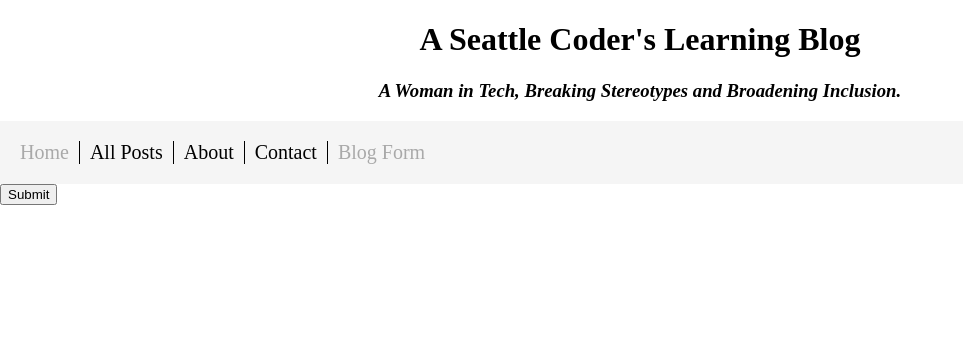
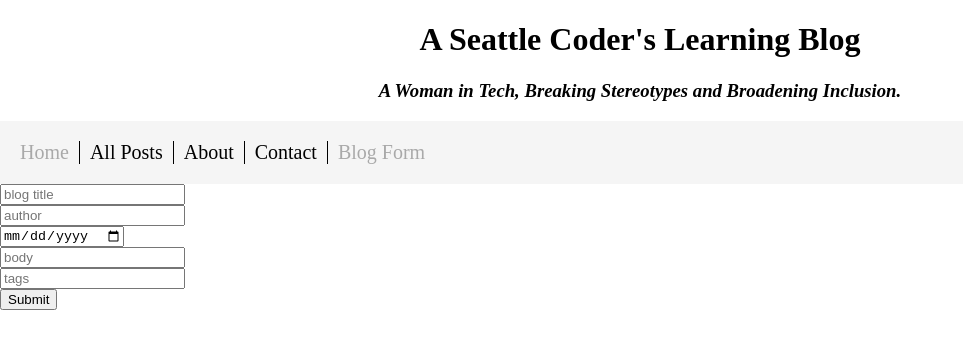
Before and after one commit to FreeMonkey19/react-learning-journal, a React (Create React App) app: page /newblog in a window 1280 px wide. Shown: the top 348 px of the page, without its empty margins (0-963 px from the left). Built offline with nearby package versions, Linux system fonts and the light colour scheme.

Commit message:
add necessary input fields to create new post, add handleSubmit and handleChange functions, verify updated state in console

```diff
--- a/src/NewPost.js
+++ b/src/NewPost.js
@@ -1,13 +1,70 @@
 import React, { Component } from "react";
 
 export class NewPost extends Component {
+  state = {
+    title: "",
+    author: "",
+    createdOn: "",
+    body: "",
+    tags: []
+  };
+
+  handleChange = e => {
+    this.setState({
+      [e.target.name]: e.target.value
+    });
+  };
+
+  handleSubmit = e => {
+    e.preventDefault();
+  };
+
   render() {
     return (
-      <div className="form-container">
-        <form>
-          <button>Submit</button>
-        </form>
-      </div>
+      <form>
+        <input
+          type="text"
+          name="title"
+          placeholder="blog title"
+          value={this.state.title}
+          onChange={e => this.handleChange(e)}
+        />
+        <br />
+        <input
+          type="text"
+          name="author"
+          placeholder="author"
+          value={this.state.author}
+          onChange={e => this.handleChange(e)}
+        />
+        <br />
+        <input
+          type="date"
+          name="createdOn"
+          placeholder="createdOn"
+          value={this.state.createdOn}
+          onChange={e => this.handleChange(e)}
+        />
+        <br />
+        <input
+          type="textarea"
+          name="body"
+          placeholder="body"
+          value={this.state.body}
+          onChange={e => this.handleChange(e)}
+        />
+        <br />
+        <input
+          type="text"
+          placeholder="tags"
+          value={this.state.tags}
+          onChange={e => this.setState({ tags: e.target.value })}
+        />
+        <br />
+        <button onClick={e => this.handleSubmit(e)} type="submit">
+          Submit
+        </button>
+      </form>
     );
   }
 }
```
